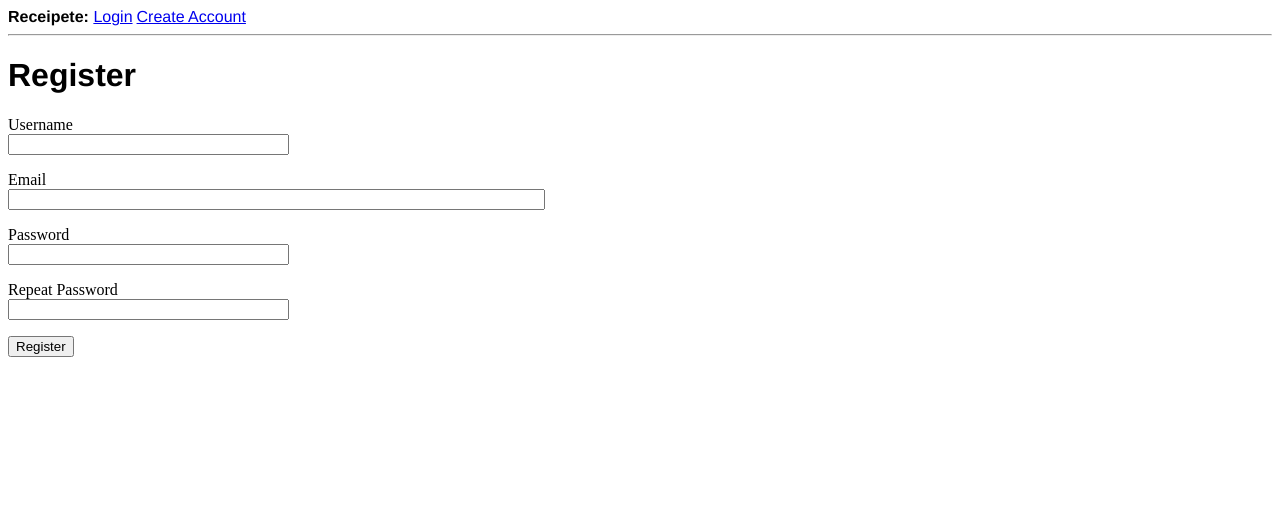
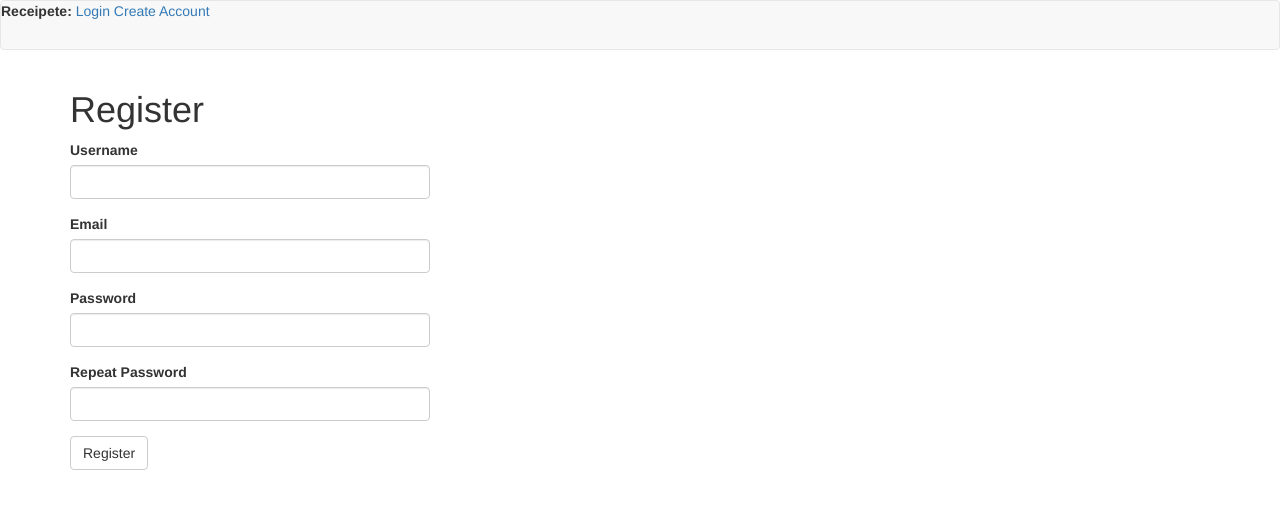
Before and after one commit to tmonty12/receipete, a Flask app: page /create-account in a window 1280 px wide. Shown: the top 509 px of the page. Run offline with Flask 3, Linux system fonts and the light colour scheme; some libraries are stand-ins or nearby versions.

Commit message:
facelift

```diff
--- a/app/__init__.py
+++ b/app/__init__.py
@@ -3,6 +3,7 @@ from config import Config
 from flask_sqlalchemy import SQLAlchemy
 from flask_migrate import Migrate
 from flask_login import LoginManager
+from flask_bootstrap import Bootstrap
 
 app = Flask(__name__)
 app.config.from_object(Config)
@@ -10,5 +11,6 @@ db = SQLAlchemy(app)
 migrate = Migrate(app, db)
 login = LoginManager(app)
 login.login_view = 'login'
+bootstrap = Bootstrap(app)
 
 from app import routes, models, api
--- a/app/templates/base.html
+++ b/app/templates/base.html
@@ -1,28 +1,24 @@
-<!doctype html>
-<html>
-    <head>
-      {% if title %}
-      <title style="font-family:helvetica;">{{ title }} - Receipete</title>
-      {% else %}
-      <title style="font-family:helvetica;">Welcome to Receipete</title>
-      {% endif %}
-    </head>
-    <body>
-        <div>
+{% extends 'bootstrap/base.html' %}
+    {% block title %}
+        {% if title %}{{ title }} - Receipete{% else %}Welcome to Receipete{% endif %}
+    {% endblock %}
+    {% block navbar %}
+        <nav class="navbar navbar-default">
             <span style="font-family:helvetica; font-weight:bolder">Receipete: </span>
             <a style="font-family:helvetica;" href="/login">Login</a>
             <a style="font-family:helvetica;" href="/create-account">Create Account</a>
+        </nav>
+    {% endblock %}
+    {% block content %}
+        <div class="container">
+            {% with messages = get_flashed_messages() %}
+            {% if messages %}
+                {% for message in messages %}
+                <div class="alert alert-info" role="alert">{{ message }}</div>
+                {% endfor %}
+            {% endif %}
+            {% endwith %}
+            {% block app_content %}
+        {% endblock %}
         </div>
-        <hr>
-        {% with messages = get_flashed_messages() %}
-        {% if messages %}
-        <ul>
-            {% for message in messages %}
-                <li>{{ message }}</li>
-            {% endfor %}
-        </ul>
-        {% endif %}
-        {% endwith %}
-        {% block content %}{% endblock %}
-    </body>
-</html>
+    {% endblock %}
--- a/app/templates/register.html
+++ b/app/templates/register.html
@@ -1,37 +1,10 @@
 {% extends "base.html" %}
-
-{% block content %}
-    <h1 style="font-family:helvetica;">Register</h1>
-    <form action="" method="post">
-        {{ form.hidden_tag() }}
-        <p>
-            {{ form.username.label }}<br>
-            {{ form.username(size=32) }}<br>
-            {% for error in form.username.errors %}
-            <span style="color: red;">[{{ error }}]</span>
-            {% endfor %}
-        </p>
-        <p>
-            {{ form.email.label }}<br>
-            {{ form.email(size=64) }}<br>
-            {% for error in form.email.errors %}
-            <span style="color: red;">[{{ error }}]</span>
-            {% endfor %}
-        </p>
-        <p>
-            {{ form.password.label }}<br>
-            {{ form.password(size=32) }}<br>
-            {% for error in form.password.errors %}
-            <span style="color: red;">[{{ error }}]</span>
-            {% endfor %}
-        </p>
-        <p>
-            {{ form.password2.label }}<br>
-            {{ form.password2(size=32) }}<br>
-            {% for error in form.password2.errors %}
-            <span style="color: red;">[{{ error }}]</span>
-            {% endfor %}
-        </p>
-        <p>{{ form.submit() }}</p>
-    </form>
+{% import 'bootstrap/wtf.html' as wtf %}
+{% block app_content %}
+    <h1>Register</h1>
+    <div class="row">
+        <div class="col-md-4">
+            {{ wtf.quick_form(form) }}
+        </div>
+    </div>
 {% endblock %}
```
